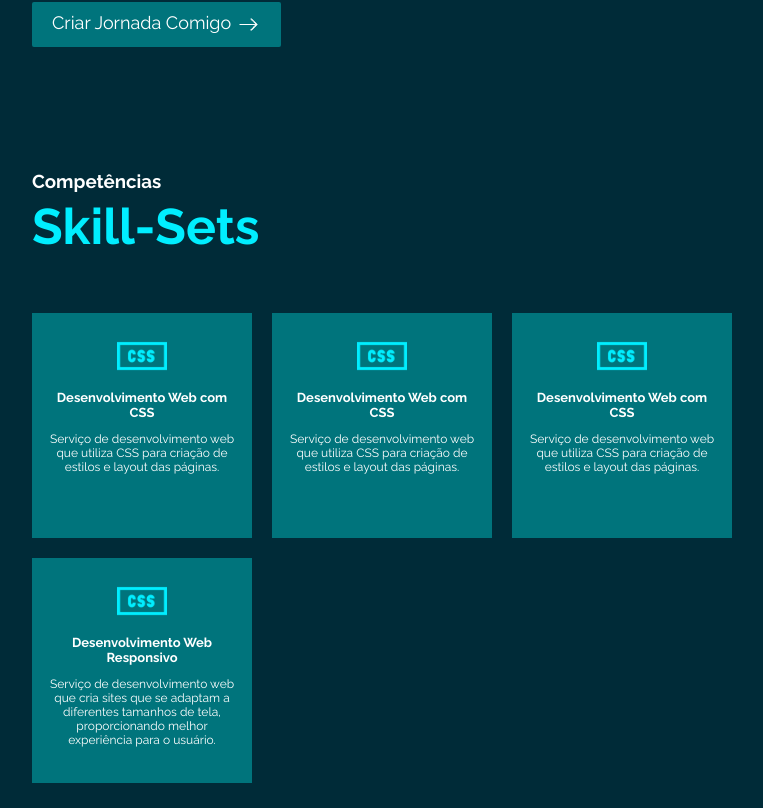
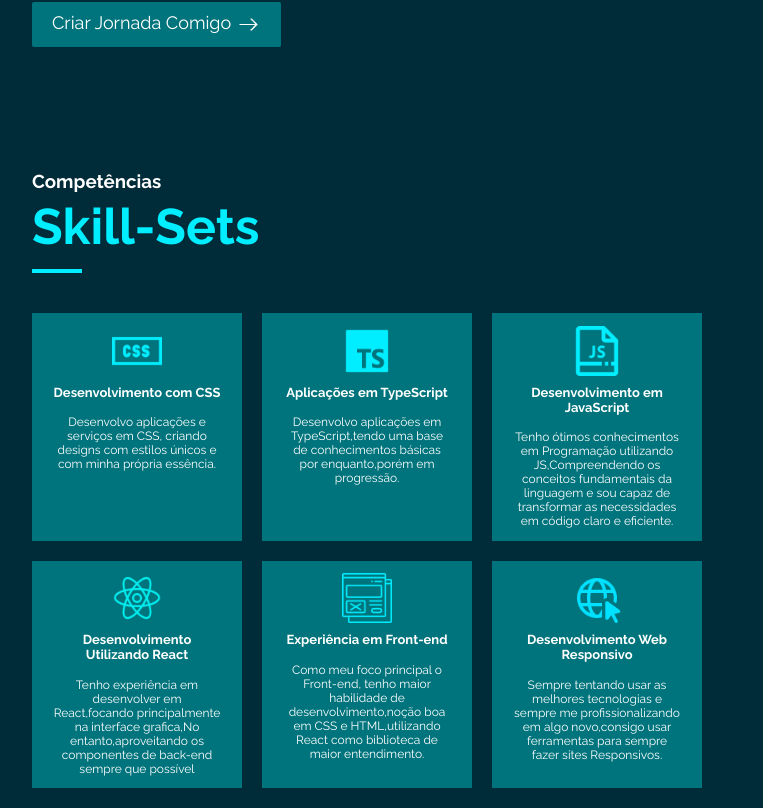
Before and after one commit to PedroPaulo-Git/MyRepository-in-React, a React (Create React App) app: page / in a window 1280 px wide. Shown: the part 426-1234 px from the top of the page, without its empty margins (88-851 px from the left). Built offline with nearby package versions, Linux system fonts and the light colour scheme.

Commit message:
skill sets complete

```diff
--- a/src/components/home.tsx
+++ b/src/components/home.tsx
@@ -7,7 +7,7 @@ function Home() {
         <div>
             <main className={styles.homeall}>
 
-            <h1>Olá, eu sou um Desenvolvedor Front-end</h1>
+            <h1 >Olá, eu sou um Desenvolvedor Front-end</h1>
             <p  className={styles.phome}>Meu foco é front-end e este é meu portfólio. Aqui, você encontrará exemplos de trabalhos que realizei, incluindo sites e aplicações. Fico feliz em poder compartilhar um pouco do meu trabalho com você.</p>
             <button type="submit" className={styles.homebutton}>Criar Jornada Comigo  <img src={Seguir} alt="" className={styles.seguir}/></button>
             </main>
--- a/src/components/skillsets.tsx
+++ b/src/components/skillsets.tsx
@@ -1,6 +1,17 @@
 import React from 'react';
-import styles from '../styles/skillsets.module.css'
-import Img1 from '../imgs/iconcss.png'
+import styles from '../styles/skillsets.module.css';
+import Img1 from '../imgs/iconcss.png';
+import Img2 from '../imgs/iconfrontend.png';
+import Img3 from '../imgs/icongithub.png';
+import Img4 from '../imgs/iconweb.png';
+import Imgreact from '../imgs/iconnative.png';
+import Imgweb from '../imgs/iconweb.png';
+import Imgjs from '../imgs/iconjs.png';
+import Imgts from '../imgs/iconts.png';
+
+
+
+
 
 function Skillsets(){
     return (
@@ -8,33 +19,65 @@ function Skillsets(){
         <main className={styles.skillall}>
         <h3>Competências</h3>
         <h1 className={styles.h1skill}>Skill-Sets</h1>
+        <span className={styles.skillset_style}></span>
 
 <div className={styles.maincontainerskill}>
+
         <div className={styles.containerskill}>
                     <img src={Img1} alt=""className={styles.imgskill}></img>
-                    <h5>Desenvolvimento Web com CSS</h5>
-                    <p className={styles.pskill}>Serviço de desenvolvimento web que utiliza CSS para criação de estilos e layout das páginas. </p>
+                    <h5>Desenvolvimento com CSS</h5>
+                    <p className={styles.pskill}>
+                    Desenvolvo aplicações e serviços em CSS, criando designs com estilos únicos e com minha própria essência.
+                    </p>
 
         </div>
 
         <div className={styles.containerskill}>
-                    <img src={Img1} alt=""className={styles.imgskill}></img>
-                    <h5>Desenvolvimento Web com CSS</h5>
-                    <p className={styles.pskill}>Serviço de desenvolvimento web que utiliza CSS para criação de estilos e layout das páginas. </p>
+                    <img src={Imgts} alt=""className={styles.imgskill}></img>
+                    <h5>Aplicações em TypeScript</h5>
+                    <p className={styles.pskill}>
+                        Desenvolvo aplicações em TypeScript,tendo uma base de conhecimentos básicas por enquanto,porém em progressão.
+                    </p>
 
         </div>
 
         <div className={styles.containerskill}>
-                    <img src={Img1} alt=""className={styles.imgskill}></img>
-                    <h5>Desenvolvimento Web com CSS</h5>
-                    <p className={styles.pskill}>Serviço de desenvolvimento web que utiliza CSS para criação de estilos e layout das páginas. </p>
+                    <img src={Imgjs} alt=""className={styles.imgskill}></img>
+                    <h5>Desenvolvimento em JavaScript</h5>
+                    <p className={styles.pskill}>
+                        Tenho ótimos conhecimentos em Programação utilizando JS,Compreendendo os conceitos fundamentais da linguagem
+                        e sou capaz de transformar as necessidades em código claro e eficiente.
+                    </p>
+
+        </div>
+
+        <div className={styles.containerskill}>
+                    <img src={Imgreact} alt=""className={styles.imgskill}></img>
+                    <h5>Desenvolvimento Utilizando React </h5>
+                    <p className={styles.pskill}>
+                        Tenho experiência em desenvolver em React,focando principalmente na interface grafica,No entanto,aproveitando
+                        os componentes de back-end sempre que possível
+                    </p>
+
+        </div>
+
+        <div className={styles.containerskill}>
+                    <img src={Img2} alt=""className={styles.imgskill}></img>
+                    <h5>Experiência em Front-end</h5>
+                    <p className={styles.pskill}>
+                    Como meu foco principal o Front-end, tenho maior habilidade de desenvolvimento,noção boa em CSS e HTML,utilizando
+                    React como biblioteca de maior entendimento.
+                    </p>
 
         </div>
 
         <div  className={styles.containerskill}>
-                    <img src={Img1} alt="" className={styles.imgskill}></img>
+                    <img src={Imgweb} alt="" className={styles.imgskill}></img>
                     <h5>Desenvolvimento Web Responsivo</h5>
-                    <p className={styles.pskill}>Serviço de desenvolvimento web que cria sites que se adaptam a diferentes tamanhos de tela, proporcionando melhor experiência para o usuário.</p>
+                    <p className={styles.pskill}>
+                    Sempre tentando usar as melhores tecnologias e sempre me profissionalizando em algo novo,consigo usar
+                    ferramentas para sempre fazer sites Responsivos.
+                    </p>
 
 
 
--- a/src/styles/skillsets.module.css
+++ b/src/styles/skillsets.module.css
@@ -4,32 +4,54 @@
     padding: 20px;
     margin-top: 5%;
 
+
 }
 h3{
     color: white;
     margin-bottom: 5px;
+
 }
 h1.h1skill{
+    font-size: 50px;
+    display: flex;
     color: rgb(0, 238, 255);
     margin: 0;
 }
+.skillset_style{
+    transition: width 2s ease-in-out;
+    margin-top: 1%;
+    width: 50px;
+    position: absolute;
+    height: 4px;
+    background-color:rgb(0, 238, 255);
+}
+h1.h1skill:hover + .skillset_style {
+   transition: width 1s ease-in-out;
+   width: 150px;
+}
+
+
+
+
 .containerskill{
+    max-height: 210px;
 text-align: center;
 display: block;
-padding-bottom: 0px;
-padding: 8%;
+padding-inline:10%;
+padding-block:6%;
 background-color: rgb(0, 116, 124);
-height: 190px;
 
 }
 .maincontainerskill{
+
     margin-top: 5%;
     display: grid;
-    grid-template-columns: repeat(3,220px);
+    grid-template-columns: repeat(3,210px);
     gap: 20px;
 }
 
 h5{
+    padding-bottom: 2%;
     margin-block:5px;
     font-size: 13px;
     font-weight: bold;
```
